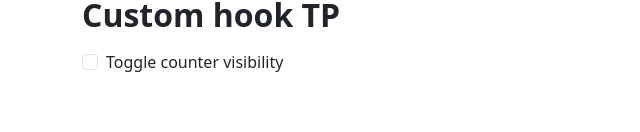
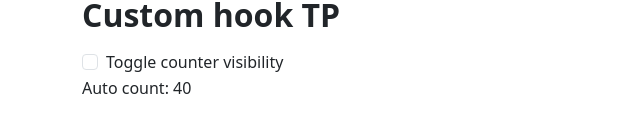
Before and after one commit to olivierstl/vite-react-playground, a React (Vite) app: page / in a window 1280 px wide. Shown: the part 288-420 px from the top of the page, without its empty margins (0-640 px from the left). Built offline with nearby package versions, Linux system fonts and the light colour scheme.

Commit message:
feat: add auto increment hook and rename file
Refs: chap17

```diff
--- a/src/App.tsx
+++ b/src/App.tsx
@@ -1,5 +1,5 @@
 import { Counter, CounterWithHook } from './Counter'
-import { Counter as CounterTp } from './CounterTP'
+import { Counter as CounterTp } from './CustomHooksTP'
 
 function App() {
   return (
--- a/src/CounterTP.tsx
+++ b/src/CustomHooksTP.tsx
@@ -1,4 +1,4 @@
-import { FunctionComponent, MouseEvent, useState } from "react";
+import { FunctionComponent, MouseEvent, useEffect, useState } from "react";
 import type { FormEvent } from "react";
 
 /** Custom hook. Set a start value and increment it */
@@ -20,9 +20,36 @@ function useToggleCounter(isChecked: boolean = false): [boolean, () => void]  {
   return [value, toggle]
 }
 
+/** Custom hook. Set a start value it auto increment it */
+// function useAutoIncrement(start: number = 0, step: number = 1): number {
+//   const [count, setCount] = useState(start)
+
+//   /** Set timer on mount and clear on unmount */
+//   useEffect(function() {
+//     const timer = setInterval(() => setCount(c => c + step), 1000)
+//     return () => clearInterval(timer)
+//   }, [])
+
+//   return count
+// }
+
+/** Same as above but custom hook call another custom hook */
+function useAutoIncrement(start: number = 0, step: number = 1): number {
+  const [count, increment] = useIncrement(start, step)
+
+  /** Set timer on mount and clear on unmount */
+  useEffect(function() {
+    const timer = setInterval(increment, 1000)
+    return () => clearInterval(timer)
+  }, [])
+
+  return count
+}
+
 export const Counter: FunctionComponent = () => {
   const [count, increment] = useIncrement(10, 2)
   const [isCounterVisible, toggleCounter] = useToggleCounter()
+  const autoCount = useAutoIncrement(5, 7)
 
   return (
     <>
@@ -50,6 +77,9 @@ export const Counter: FunctionComponent = () => {
           counter {count}
         </button>
       }
+      <p>
+        Auto count: {autoCount}
+      </p>
     </>
   )
 }
```
